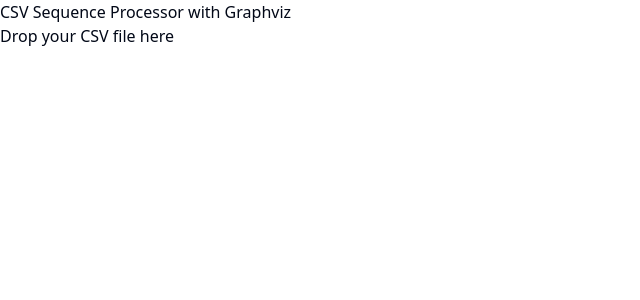
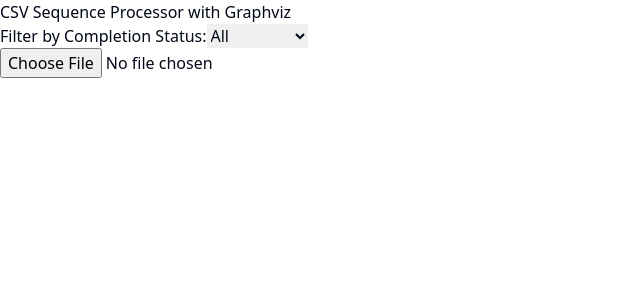
Before and after one commit to emoltz/react-playground, a React (Vite) app: page / in a window 1280 px wide. Shown: the top 300 px of the page, without its empty margins (0-640 px from the left). Built offline with nearby package versions, Linux system fonts and the light colour scheme.

Commit message:
Filtering works!!!

```diff
--- a/src/App_new.tsx
+++ b/src/App_new.tsx
@@ -1,19 +1,81 @@
+// import './App.css';
+// import React, { useState } from 'react';
+// import DropZone from './DropZone_new';
+// import { countEdges, normalizeThicknesses, generateDotString } from './graphvizProcessing';
+// import Graphviz from 'graphviz-react';
+// import ErrorBoundary from "./components/errorBoundary.tsx";
+//
+// const App: React.FC = () => {
+//     const [dotString, setDotString] = useState<string>('');
+//
+//     const handleDataProcessed = (stepSequences: { [key: string]: string[] }, outcomeSequences: { [key: string]: string[] }) => {
+//         const { edgeCounts, totalNodeEdges, ratioEdges, edgeOutcomeCounts } = countEdges(stepSequences, outcomeSequences);
+//         const normalizedThicknesses = normalizeThicknesses(ratioEdges, 10, 1.85, 0.1);
+//
+//         const mostCommonSequenceKey = Object.keys(stepSequences)
+//         .reduce((a, b) => stepSequences[a].length > stepSequences[b].length ? a : b);
+//
+//         const mostCommonSequence = stepSequences[mostCommonSequenceKey];
+//         const dotStr = generateDotString(
+//             normalizedThicknesses,
+//             mostCommonSequence,
+//             ratioEdges,
+//             edgeOutcomeCounts,
+//             edgeCounts,
+//             totalNodeEdges, 1
+//         );
+//         console.log(dotStr)
+//         setDotString(dotStr);
+//     };
+//
+//     return (
+//         <div>
+//             <h1>CSV Sequence Processor with Graphviz</h1>
+//             <DropZone onDataProcessed={handleDataProcessed}/>
+//             <ErrorBoundary>
+//             <div className={"container"}>
+//                 {dotString && <Graphviz dot={dotString} options={{ useWorker: false, height: 600, width: 600}}/>}
+//             </div>
+//             </ErrorBoundary>
+//         </div>
+//     );
+// };
+//
+// export default App;
+
+
 import './App.css';
-import React, { useState } from 'react';
+import React, { useState, useEffect } from 'react';
 import DropZone from './DropZone_new';
-import { countEdges, normalizeThicknesses, generateDotString } from './graphvizProcessing';
+import { loadAndSortData, createStepSequences, createOutcomeSequences, countEdges, normalizeThicknesses, generateDotString } from './graphvizProcessing';
 import Graphviz from 'graphviz-react';
 import ErrorBoundary from "./components/errorBoundary.tsx";
+import FilterComponent from './FilterComponent';
 
 const App: React.FC = () => {
     const [dotString, setDotString] = useState<string>('');
+    const [filter, setFilter] = useState<string>(''); // State for the selected filter
+    const [csvData, setCsvData] = useState<string>(''); // State to store raw CSV data
 
-    const handleDataProcessed = (stepSequences: { [key: string]: string[] }, outcomeSequences: { [key: string]: string[] }) => {
+    // Process the CSV data initially and when filter changes
+    useEffect(() => {
+        if (!csvData) return; // Skip if no CSV data is available
+
+        let sortedData = loadAndSortData(csvData);
+
+        if (filter) {
+            sortedData = sortedData.filter(row => row['CF (Workspace Progress Status)'] === filter);
+            console.log(sortedData)
+        }
+
+        const stepSequences = createStepSequences(sortedData);
+        const outcomeSequences = createOutcomeSequences(sortedData);
+
         const { edgeCounts, totalNodeEdges, ratioEdges, edgeOutcomeCounts } = countEdges(stepSequences, outcomeSequences);
-        const normalizedThicknesses = normalizeThicknesses(ratioEdges, 10, 1.85, 0.1);
+        const normalizedThicknesses = normalizeThicknesses(ratioEdges, 10);
 
         const mostCommonSequenceKey = Object.keys(stepSequences)
-        .reduce((a, b) => stepSequences[a].length > stepSequences[b].length ? a : b);
+            .reduce((a, b) => stepSequences[a].length > stepSequences[b].length ? a : b);
 
         const mostCommonSequence = stepSequences[mostCommonSequenceKey];
         const dotStr = generateDotString(
@@ -24,18 +86,24 @@
             edgeCounts,
             totalNodeEdges, 1
         );
-        console.log(dotStr)
+
+        console.log(dotStr);
         setDotString(dotStr);
+    }, [csvData, filter]); // Reprocess data when either csvData or filter changes
+
+    const handleDataProcessed = (uploadedCsvData: string) => {
+        setCsvData(uploadedCsvData); // Store the raw CSV data
     };
 
     return (
         <div>
             <h1>CSV Sequence Processor with Graphviz</h1>
+            <FilterComponent onFilterChange={setFilter} />
             <DropZone onDataProcessed={handleDataProcessed}/>
             <ErrorBoundary>
-            <div className={"container"}>
-                {dotString && <Graphviz dot={dotString} options={{ useWorker: false, height: 600, width: 600}}/>}
-            </div>
+                <div className={"container"}>
+                    {dotString && <Graphviz dot={dotString} options={{ useWorker: false, height: 600, width: 600}}/>}
+                </div>
             </ErrorBoundary>
         </div>
     );
--- a/src/DropZone_new.tsx
+++ b/src/DropZone_new.tsx
@@ -1,57 +1,85 @@
 import React from 'react';
 // import Papa from 'papaparse';
-import { useState } from 'react';
-import { loadAndSortData, createStepSequences, createOutcomeSequences } from './graphvizProcessing.ts';
 
 interface DropZoneProps {
-    onDataProcessed: (stepSequences: { [key: string]: string[] }, outcomeSequences: { [key: string]: string[] }) => void;
+    onDataProcessed: (csvData: string) => void;
 }
 
 const DropZone: React.FC<DropZoneProps> = ({ onDataProcessed }) => {
-    const [dragging, setDragging] = useState(false);
-
-    const handleFile = (file: File) => {
-        const reader = new FileReader();
-        reader.onload = (event) => {
-            if (event.target && typeof event.target.result === 'string') {
-                const csvData = event.target.result;
-                const sortedData = loadAndSortData(csvData);
-                const stepSequences = createStepSequences(sortedData);
-                // console.log(stepSequences)
-                const outcomeSequences = createOutcomeSequences(sortedData);
-                onDataProcessed(stepSequences, outcomeSequences);
-            }
-        };
-        reader.readAsText(file);
-    };
-
-    const handleDrop = (event: React.DragEvent<HTMLDivElement>) => {
-        event.preventDefault();
-        setDragging(false);
-        if (event.dataTransfer.files && event.dataTransfer.files.length > 0) {
-            handleFile(event.dataTransfer.files[0]);
+    const handleFileUpload = (event: React.ChangeEvent<HTMLInputElement>) => {
+        const file = event.target.files?.[0];
+        if (file) {
+            const reader = new FileReader();
+            reader.onload = (e) => {
+                const csvData = e.target?.result as string;
+                onDataProcessed(csvData);
+            };
+            reader.readAsText(file);
         }
     };
 
-    const handleDragOver = (event: React.DragEvent<HTMLDivElement>) => {
-        event.preventDefault();
-        setDragging(true);
-    };
-
-    const handleDragLeave = () => {
-        setDragging(false);
-    };
-
     return (
-        <div
-            className={`dropzone ${dragging ? 'dragging' : ''}`}
-            onDrop={handleDrop}
-            onDragOver={handleDragOver}
-            onDragLeave={handleDragLeave}
-        >
-            Drop your CSV file here
+        <div className="dropzone">
+            <input type="file" accept=".csv" onChange={handleFileUpload} />
         </div>
     );
 };
 
 export default DropZone;
+// import React from 'react';
+// // import Papa from 'papaparse';
+// import { useState } from 'react';
+// import { loadAndSortData, createStepSequences, createOutcomeSequences } from './graphvizProcessing.ts';
+//
+// interface DropZoneProps {
+//     onDataProcessed: (stepSequences: { [key: string]: string[] }, outcomeSequences: { [key: string]: string[] }) => void;
+// }
+//
+// const DropZone: React.FC<DropZoneProps> = ({ onDataProcessed }) => {
+//     const [dragging, setDragging] = useState(false);
+//
+//     const handleFile = (file: File) => {
+//         const reader = new FileReader();
+//         reader.onload = (event) => {
+//             if (event.target && typeof event.target.result === 'string') {
+//                 const csvData = event.target.result;
+//                 const sortedData = loadAndSortData(csvData);
+//                 const stepSequences = createStepSequences(sortedData);
+//                 // console.log(stepSequences)
+//                 const outcomeSequences = createOutcomeSequences(sortedData);
+//                 onDataProcessed(stepSequences, outcomeSequences);
+//             }
+//         };
+//         reader.readAsText(file);
+//     };
+//
+//     const handleDrop = (event: React.DragEvent<HTMLDivElement>) => {
+//         event.preventDefault();
+//         setDragging(false);
+//         if (event.dataTransfer.files && event.dataTransfer.files.length > 0) {
+//             handleFile(event.dataTransfer.files[0]);
+//         }
+//     };
+//
+//     const handleDragOver = (event: React.DragEvent<HTMLDivElement>) => {
+//         event.preventDefault();
+//         setDragging(true);
+//     };
+//
+//     const handleDragLeave = () => {
+//         setDragging(false);
+//     };
+//
+//     return (
+//         <div
+//             className={`dropzone ${dragging ? 'dragging' : ''}`}
+//             onDrop={handleDrop}
+//             onDragOver={handleDragOver}
+//             onDragLeave={handleDragLeave}
+//         >
+//             Drop your CSV file here
+//         </div>
+//     );
+// };
+//
+// export default DropZone;
--- /dev/null
+++ b/src/FilterComponent.tsx
@@ -0,0 +1,24 @@
+import React from 'react';
+
+interface FilterComponentProps {
+    onFilterChange: (filter: string) => void;
+}
+
+const FilterComponent: React.FC<FilterComponentProps> = ({ onFilterChange }) => {
+    const handleFilterChange = (event: React.ChangeEvent<HTMLSelectElement>) => {
+        onFilterChange(event.target.value);
+    };
+
+    return (
+        <div>
+            <label htmlFor="statusFilter">Filter by Completion Status:</label>
+            <select id="statusFilter" onChange={handleFilterChange}>
+                <option value="">All</option>
+                <option value="GRADUATED">Graduated</option>
+                <option value="PROMOTED">Promoted</option>
+            </select>
+        </div>
+    );
+};
+
+export default FilterComponent;
--- a/src/graphvizProcessing.ts
+++ b/src/graphvizProcessing.ts
@@ -5,6 +5,8 @@
     'Time': string;
     'Step Name': string;
     'Outcome': string;
+    'CF (Workspace Progress Status)': string;
+
 }
 
 // Function to load and sort data
@@ -17,10 +19,11 @@
     // Step 2: Transform data to replace NaN values
     const transformedData = parsedData.map(row => {
         return {
-            'Session Id': row['Session Id'] || 'DoneButton',
-            'Time': row['Time'] || 'DoneButton',
+            'Session Id': row['Session Id'],
+            'Time': row['Time'],
             'Step Name': row['Step Name'] || 'DoneButton',
-            'Outcome': row['Outcome'] || 'DoneButton'
+            'Outcome': row['Outcome'],
+            'CF (Workspace Progress Status)': row['CF (Workspace Progress Status)'],
         };
     });
 
@@ -136,7 +139,7 @@
     const ratio = rank / totalSteps;
 
     const white = { r: 255, g: 255, b: 255 }; // White color
-    const lightBlue = { r: 173, g: 216, b: 230 }; // Light Blue color
+    const lightBlue = { r: 0, g: 166, b: 255 }; // Light Blue color
 
     // Interpolate between white and light blue
     const r = Math.round(white.r * (1 - ratio) + lightBlue.r * ratio);
```
